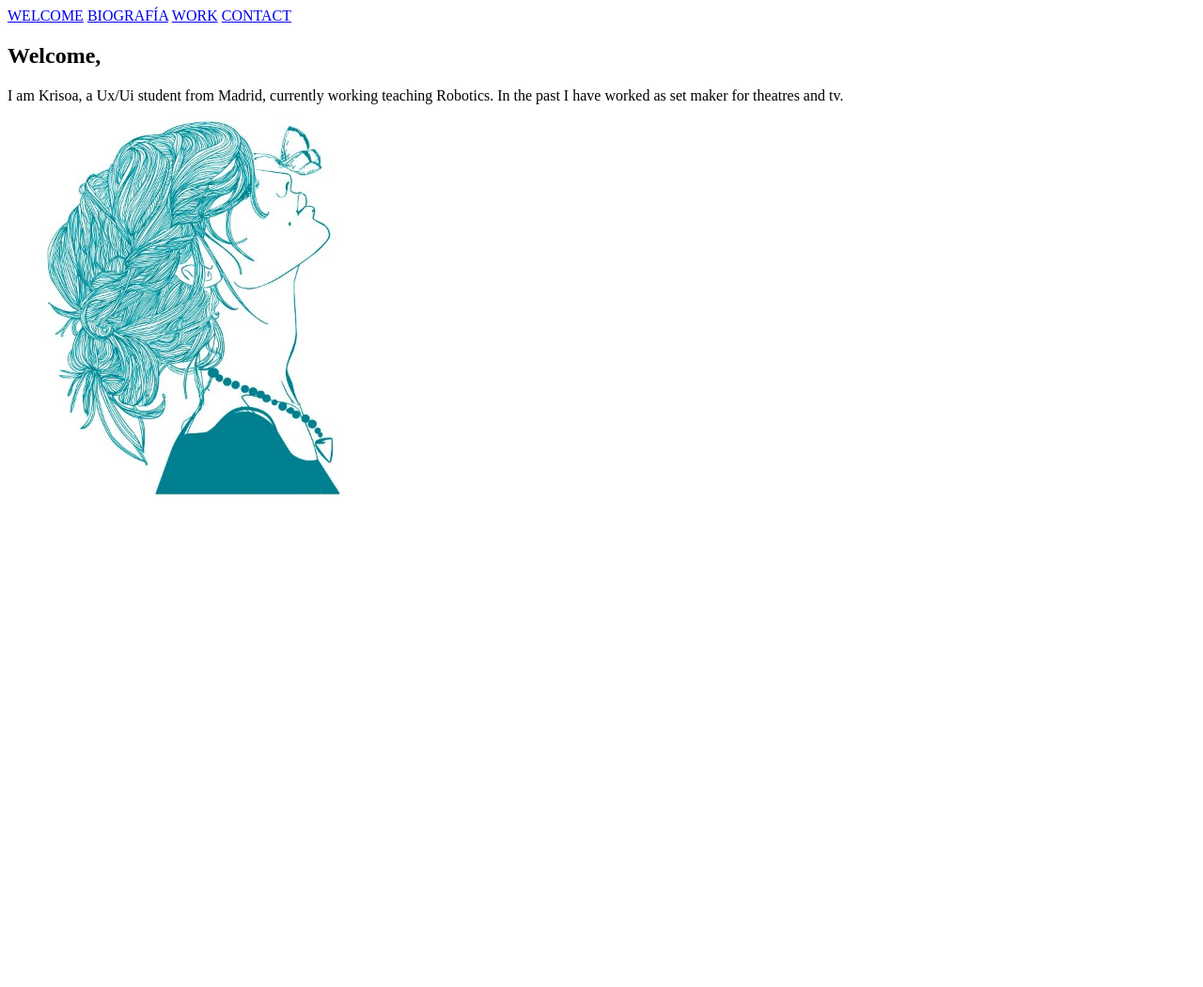
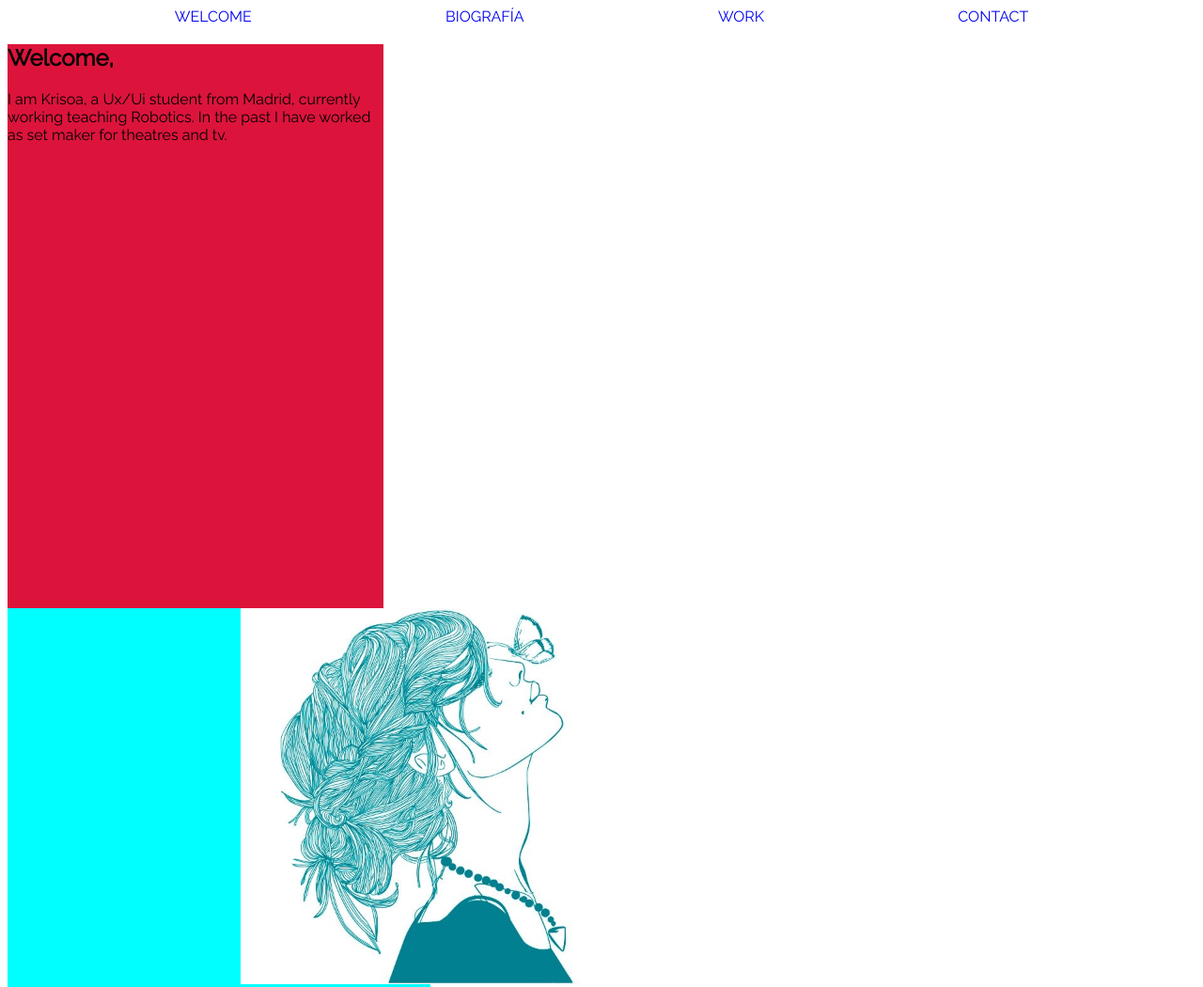
Before and after one commit to krisoa/personal-page, a plain HTML site: page index.html in a window 1280 px wide. Shown: the top 1050 px of the page at 94% size. Before the commit the page ends 800 px from the top, so only its background shows below. Drawn offline with Linux system fonts and the light colour scheme.

Commit message:
added style in index

```diff
--- a/index.html
+++ b/index.html
@@ -3,7 +3,8 @@
 <head>
     <meta charset="UTF-8">
     <meta name="viewport" content="width=device-width, initial-scale=1.0">
-    <link rel="stylesheet" href="style.css">
+    <link rel="stylesheet" href="./style.css">
+    <link href="https://fonts.googleapis.com/css2?family=Raleway&display=swap" rel="stylesheet">
     <title>WELCOME</title>
 </head>
 <body>
@@ -17,12 +18,12 @@
     </header>
 
     <main>
-        <aside>
+        <aside class="index">
             <h1>Welcome,</h1>
             <p>I am Krisoa, a Ux/Ui student from Madrid, currently working teaching Robotics.
                 In the past I have worked as set maker for theatres and tv.</p>
         </aside>
-        <section>
+        <section class="mujer">
             <img src="./img/ilustracion-mujer-1.jpg" alt="mujer" width="400px" height="auto">
         </section>
     </main>
--- /dev/null
+++ b/style.css
@@ -0,0 +1,28 @@
+body {
+    font-family:"Raleway";
+}
+a{
+    text-decoration: none;
+    margin: 8%;
+}
+nav{
+    text-align: center;
+}
+
+.mujer {
+ background-color: aqua;
+ width: 450px;
+ height: 600px;
+ position: initial;
+}
+img {
+display: block;
+margin-left: 55%;
+}
+
+.index{
+    background-color: crimson;
+    width: 400px;
+    height: 600px;
+    position: initial;
+}
```
